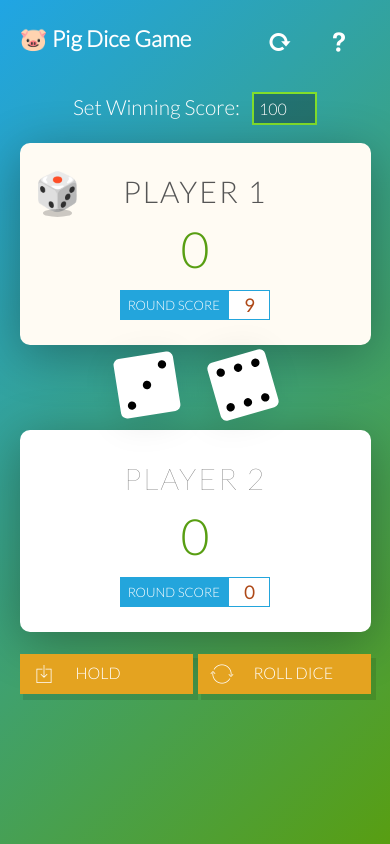
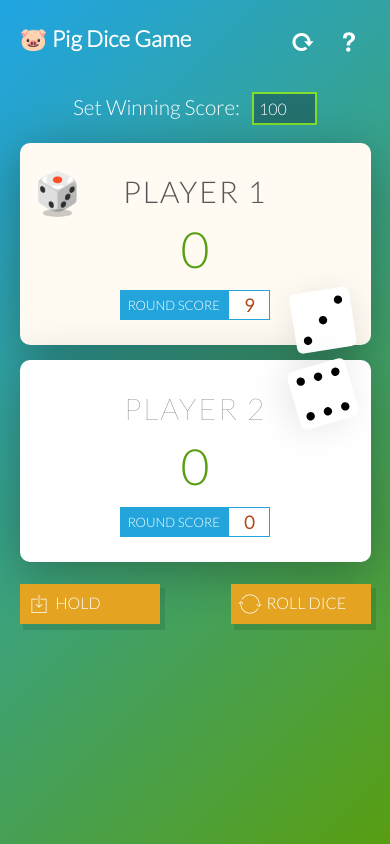
Before and after one commit to lamsmallari/pig-game, a plain HTML site: page public/index.html in a window 390 px wide. Both pictures are taken after a click on the button "ROLL DICE". Drawn offline with nearby package versions, Linux system fonts and the light colour scheme.

Commit message:
Adjust screen fit

```diff
--- a/public/style.css
+++ b/public/style.css
@@ -623,6 +623,7 @@ i {
 
   nav ul li a .menuicon {
     display: block;
+    margin: 0;
   }
 
   .form-group {
@@ -653,7 +654,7 @@ i {
   }
 
   .player-0-panel {
-    margin-bottom: 85px;
+    margin-bottom: 15px;
   }
 
   .dice-turn {
@@ -710,6 +711,12 @@ i {
     position: relative;
     transform: none;
     left: 0;
+    width: 140px;
+  }
+
+  button i {
+    margin-right: 0;
+    width: 33px;
   }
 
   .btn-roll,
@@ -723,9 +730,9 @@ i {
   }
 
   .dices-container {
-    top: 182px;
-    display: flex;
-    transform: translateX(-50%) scale(0.6);
+    top: 92px;
+    left: 100%;
+    transform: translateX(-80%) scale(0.6);
     width: auto;
   }
 
```
